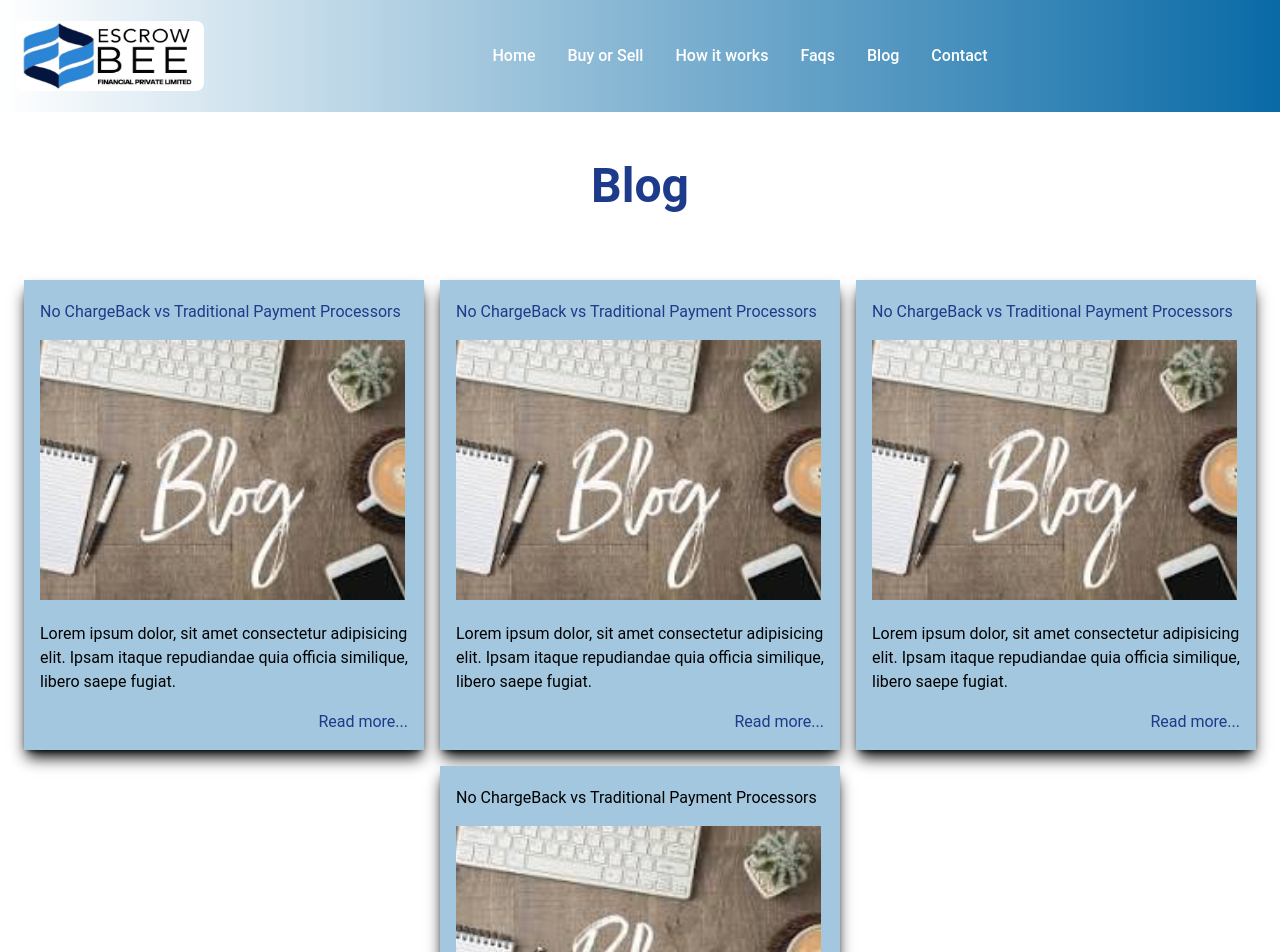
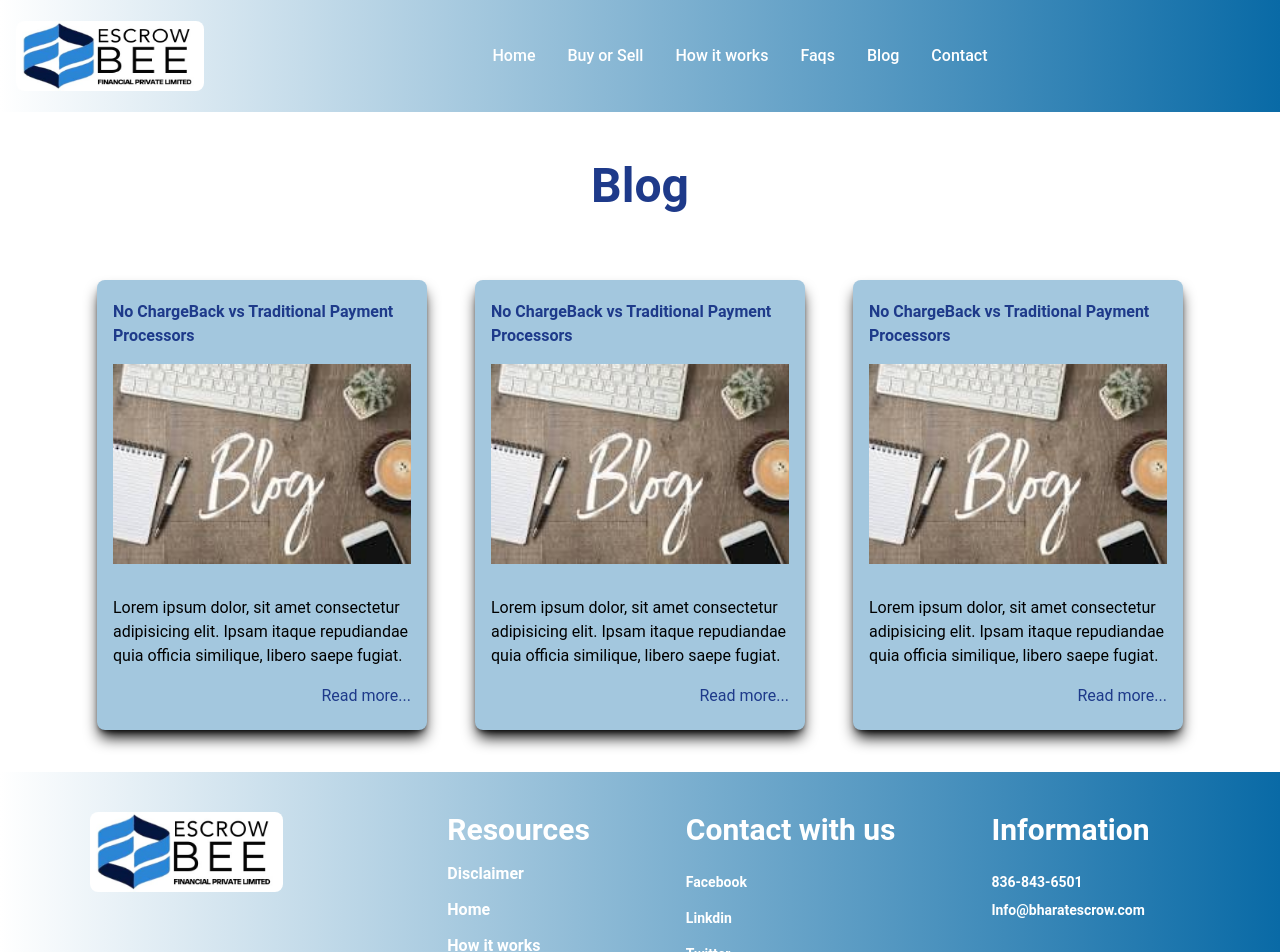
Before and after one commit to amankumar2k15/BharatEscrow, a React (Create React App) app: page /blog in a window 1280 px wide. Shown: the top 952 px of the page. Built offline with nearby package versions, Linux system fonts and the light colour scheme.

Commit message:
finished blog

```diff
--- /dev/null
+++ b/src/components/SelectedBlog.js
@@ -0,0 +1,9 @@
+import React from 'react'
+
+const SelectedBlog = () => {
+    return (
+        <div>SelectedBlog</div>
+    )
+}
+
+export default SelectedBlog
--- a/src/pages/Blog.js
+++ b/src/pages/Blog.js
@@ -12,39 +12,30 @@ const Blog = () => {
           </div>
         </div>
         <div className=' px-4 md:px-6 w-full py-10'>
-          <div className=' flex flex-row flex-wrap justify-center gap-4'>
+          <div className=' flex flex-row flex-wrap justify-center gap-12'>
 
-            <div className='bg-[#a3c7de] shadow-lg shadow-black hover:-translate-y-1 transition-all duration-300 ease-in-out text-black h-[430px] md:h-[470px] max-w-[400px] px-4 flex flex-col gap-y-4'>
-              <h2 className='text-md mt-5 text-blue-900'>No ChargeBack vs Traditional Payment Processors</h2>
-              <div className='md:h-[250px] md:max-w-[365px]' >
-                <img className='md:h-[260px] md:w-[365px] object-cover' src={blogImg} alt='blogImg' />
+            <div className='bg-[#a3c7de] rounded-lg shadow-lg shadow-black hover:-translate-y-1 transition-all duration-300 ease-in-out text-black h-[430px] md:h-[450px] max-w-[330px] px-4 flex flex-col gap-y-4'>
+              <h2 className='text-md mt-5 text-blue-900 font-bold'>No ChargeBack vs Traditional Payment Processors</h2>
+              <div className='md:h-[200px] max-w-[345px]' >
+                <img className='md:h-[200px] w-[345px] object-cover' src={blogImg} alt='blogImg' />
               </div>
               <p className='text-md mt-4'>Lorem ipsum dolor, sit amet consectetur adipisicing elit. Ipsam itaque repudiandae quia officia similique, libero saepe fugiat.</p>
               <button className='text-right text-blue-900 hover:text-black '>Read more...</button>
             </div>
 
-            <div className='bg-[#a3c7de] shadow-lg shadow-black hover:-translate-y-1 transition-all duration-300 ease-in-out text-black h-[430px] md:h-[470px] max-w-[400px] px-4 flex flex-col gap-y-4'>
-              <h2 className='text-md mt-5 text-blue-900'>No ChargeBack vs Traditional Payment Processors</h2>
-              <div className='md:h-[250px] md:max-w-[365px]' >
-                <img className='md:h-[260px] md:w-[365px] object-cover' src={blogImg} alt='blogImg' />
+            <div className='bg-[#a3c7de] rounded-lg shadow-lg shadow-black hover:-translate-y-1 transition-all duration-300 ease-in-out text-black h-[430px] md:h-[450px] max-w-[330px] px-4 flex flex-col gap-y-4'>
+              <h2 className='text-md mt-5 text-blue-900 font-bold'>No ChargeBack vs Traditional Payment Processors</h2>
+              <div className='md:h-[200px] max-w-[345px]' >
+                <img className='md:h-[200px] w-[345px] object-cover' src={blogImg} alt='blogImg' />
               </div>
               <p className='text-md mt-4'>Lorem ipsum dolor, sit amet consectetur adipisicing elit. Ipsam itaque repudiandae quia officia similique, libero saepe fugiat.</p>
               <button className='text-right text-blue-900 hover:text-black '>Read more...</button>
             </div>
 
-            <div className='bg-[#a3c7de] shadow-lg shadow-black hover:-translate-y-1 transition-all duration-300 ease-in-out text-black h-[430px] md:h-[470px] max-w-[400px] px-4 flex flex-col gap-y-4'>
-              <h2 className='text-md mt-5 text-blue-900'>No ChargeBack vs Traditional Payment Processors</h2>
-              <div className='md:h-[250px] md:max-w-[365px]' >
-                <img className='md:h-[260px] md:w-[365px] object-cover' src={blogImg} alt='blogImg' />
-              </div>
-              <p className='text-md mt-4'>Lorem ipsum dolor, sit amet consectetur adipisicing elit. Ipsam itaque repudiandae quia officia similique, libero saepe fugiat.</p>
-              <button className='text-right text-blue-900 hover:text-black '>Read more...</button>
-            </div>
-
-            <div className='bg-[#a3c7de] shadow-lg shadow-black hover:-translate-y-1 transition-all duration-300 ease-in-out text-black h-[430px] md:h-[470px] max-w-[400px] px-4 flex flex-col gap-y-4'>
-              <h2 className='text-md mt-5'>No ChargeBack vs Traditional Payment Processors</h2>
-              <div className='md:h-[250px] md:max-w-[365px]' >
-                <img className='md:h-[260px] md:w-[365px] object-cover' src={blogImg} alt='blogImg' />
+            <div className='bg-[#a3c7de] rounded-lg shadow-lg shadow-black hover:-translate-y-1 transition-all duration-300 ease-in-out text-black h-[430px] md:h-[450px] max-w-[330px] px-4 flex flex-col gap-y-4'>
+              <h2 className='text-md mt-5 text-blue-900 font-bold'>No ChargeBack vs Traditional Payment Processors</h2>
+              <div className='md:h-[200px] max-w-[345px]' >
+                <img className='md:h-[200px] w-[345px] object-cover' src={blogImg} alt='blogImg' />
               </div>
               <p className='text-md mt-4'>Lorem ipsum dolor, sit amet consectetur adipisicing elit. Ipsam itaque repudiandae quia officia similique, libero saepe fugiat.</p>
               <button className='text-right text-blue-900 hover:text-black '>Read more...</button>
```
